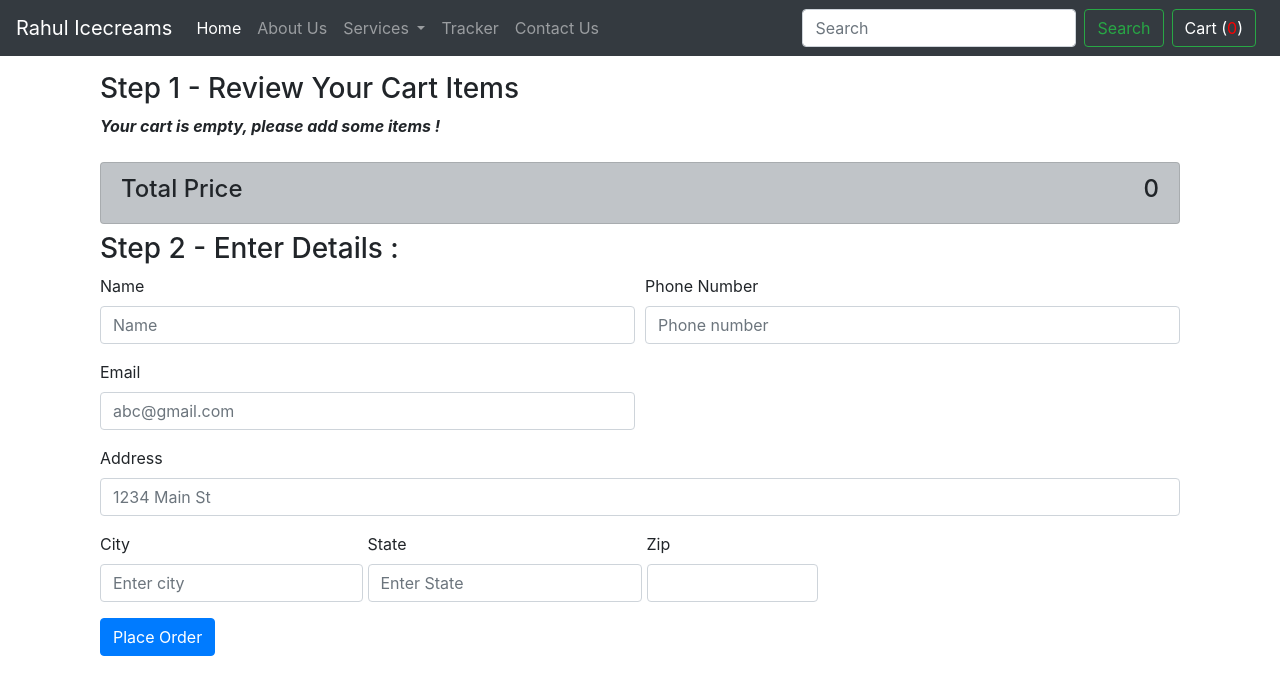
After one commit to Rahulraj31/Ecommerce-Website-using-Django, a Django app: page /checkout in a window 1280 px wide. The commit adds this page. Shown: the top 695 px of the page. Run offline with Django 3.2, Linux system fonts and the light colour scheme; some libraries are stand-ins or nearby versions.

Commit message:
2nd change

```diff
--- a/home/admin.py
+++ b/home/admin.py
@@ -1,7 +1,13 @@
 from django.contrib import admin
 from home.models import Contact   #added by me
+from home.models import Order   #added by me
+
+#from home.models import  User
 # Register your models here.
 admin.site.register(Contact)
+#admin.site.register(User)
+admin.site.register(Order)
+
 
 #now go to apps.py copy name and in settings put in istalled apps
 #terminal mai python manage.py makemigration (file banegi) then migrate (table banegi)
--- a/home/urls.py
+++ b/home/urls.py
@@ -6,5 +6,7 @@ urlpatterns = [
     path("me", views.me, name='me'),
     path("services", views.services, name='services'),
     path("contact", views.contact, name='contact'),
+    path("tracker", views.tracker, name='tracker'),
+    path("checkout", views.checkout, name='checkout'),
 
 ]
--- a/home/views.py
+++ b/home/views.py
@@ -1,7 +1,13 @@
 from django.shortcuts import render,HttpResponse
 from datetime import datetime
 from home.models import Contact
+from home.models import Order
+
 from django.contrib import messages
+import datetime
+
+global thank        # becoz without this there was error of local storage assignment
+global id
 # Create your views here.
 '''
                                     for passing variables
@@ -26,10 +32,31 @@ def contact(request) :
         email=request.POST.get('email')
         phone=request.POST.get('phone')
         desc=request.POST.get('desc')
-        contact=Contact(name=name,email=email,phone=phone,desc=desc,date=datetime.today())
+        contact=Contact(name=name,email=email,phone=phone,desc=desc,date=datetime.date.today())
         contact.save()
         messages.success(request, 'Form Submitted!')      #needed to be iterate in template
     return render(request,"contact.html")
 
 def me(request) :
     return render(request,"about.html")
+
+def tracker(request):
+    return render(request,"tracker.html")
+def checkout(request):
+    if request.method == "POST":
+        items_json = request.POST.get('itemsJson', '')
+        name = request.POST.get('name')
+        amount = request.POST.get('amount')
+        email = request.POST.get('email')
+        phone = request.POST.get('phone')
+        address = request.POST.get('address')
+        city = request.POST.get('city')
+        state = request.POST.get('state')
+        zip_code = request.POST.get('zip_code')
+        order= Order(amount=amount,items_json=items_json,name=name, email=email, phone=phone, address=address,city=city,zip_code=zip_code,state=state)
+        order.save()
+        thank = True
+
+        id = order.order_id
+        return render(request,"checkout.html",  {'thank': thank, 'id': id})
+    return render(request, "checkout.html")
--- a/templates/about.html
+++ b/templates/about.html
@@ -57,6 +57,7 @@ About |
 
 {% block body %}
 
+
  <div class="container-fluid px-0" id="content">
      <img src="{% static "photo-1586281380349-632531db7ed4.jpg"%}" class="d-block w-100 " alt="2nd">
      <br>
--- a/templates/base.html
+++ b/templates/base.html
@@ -10,9 +10,9 @@ will be used by every page
     <!-- Required meta tags -->
     <meta charset="utf-8">
     <meta name="viewport" content="width=device-width, initial-scale=1, shrink-to-fit=no">
-     <!-- Bootstrap CSS -->
-    <link rel="stylesheet" href="https://stackpath.bootstrapcdn.com/bootstrap/4.5.0/css/bootstrap.min.css"
-          integrity="sha384-9aIt2nRpC12Uk9gS9baDl411NQApFmC26EwAOH8WgZl5MYYxFfc+NcPb1dKGj7Sk" crossorigin="anonymous">
+      <!-- Bootstrap CSS -->
+   <link rel="stylesheet" href="https://stackpath.bootstrapcdn.com/bootstrap/4.2.1/css/bootstrap.min.css"
+         integrity="sha384-GJzZqFGwb1QTTN6wy59ffF1BuGJpLSa9DkKMp0DgiMDm4iYMj70gZWKYbI706tWS" crossorigin="anonymous">
 
     <title> {% block title %} {% endblock title %} Rahul Ice Creams</title>
       {% block head %} {% endblock head %}
@@ -46,15 +46,28 @@ will be used by every page
           <a class="dropdown-item" href="#">Family Pack</a>
         </div>
         </li>
+         <li class="nav-item">
+        <a class="nav-link" href="/tracker">Tracker</a>
+        </li>
         <li class="nav-item">
         <a class="nav-link" href="/contact">Contact Us</a>
         </li>
       </ul>
      <form class="form-inline my-2 my-lg-0">
       <input class="form-control mr-sm-2" type="search" placeholder="Search" aria-label="Search">
-      <button class="btn btn-outline-success my-2 my-sm-0" type="submit">Search</button>
+         <button class="btn btn-outline-success my-2 my-sm-0" type="submit">Search</button>
+
        </form>
+        <button type="button" class="btn btn-outline-success mx-2 pop" id="popcart" data-trigger="click" data-container="body" data-toggle="popover" data-placement="bottom" data-html="true" data-content="Vivamus
+            sagittis lacus vel augue laoreet rutrum faucibus." style="color:white;background-color:none;">
+             Cart (<span id="cart" style="color:red;"  >0</span>)
+         </button>
+
+          <!--{% block login %}
+
+         {% endblock login %}-->
       </div>
+
     </nav>
 
     <!-- Adding  Alerts -->
@@ -72,11 +85,17 @@ will be used by every page
      <!-- Additional added for block i.e template inheritance -->
     {% block body %}  {% endblock body %}
 
-    <!-- Optional JavaScript -->
+    <!-- Bootstrap CSS -->
+   <link rel="stylesheet" href="https://stackpath.bootstrapcdn.com/bootstrap/4.2.1/css/bootstrap.min.css" integrity="sha384-GJzZqFGwb1QTTN6wy59ffF1BuGJpLSa9DkKMp0DgiMDm4iYMj70gZWKYbI706tWS" crossorigin="anonymous">
+
+
+<!-- Optional JavaScript -->
     <!-- jQuery first, then Popper.js, then Bootstrap JS -->
-    <script src="https://code.jquery.com/jquery-3.5.1.slim.min.js" integrity="sha384-DfXdz2htPH0lsSSs5nCTpuj/zy4C+OGpamoFVy38MVBnE+IbbVYUew+OrCXaRkfj" crossorigin="anonymous"></script>
-    <script src="https://cdn.jsdelivr.net/npm/popper.js@1.16.0/dist/umd/popper.min.js" integrity="sha384-Q6E9RHvbIyZFJoft+2mJbHaEWldlvI9IOYy5n3zV9zzTtmI3UksdQRVvoxMfooAo" crossorigin="anonymous"></script>
-    <script src="https://stackpath.bootstrapcdn.com/bootstrap/4.5.0/js/bootstrap.min.js" integrity="sha384-OgVRvuATP1z7JjHLkuOU7Xw704+h835Lr+6QL9UvYjZE3Ipu6Tp75j7Bh/kR0JKI" crossorigin="anonymous"></script>
+    <script src="https://code.jquery.com/jquery-3.3.1.slim.min.js" integrity="sha384-q8i/X+965DzO0rT7abK41JStQIAqVgRVzpbzo5smXKp4YfRvH+8abtTE1Pi6jizo" crossorigin="anonymous"></script>
+    <script src="https://cdnjs.cloudflare.com/ajax/libs/popper.js/1.14.6/umd/popper.min.js" integrity="sha384-wHAiFfRlMFy6i5SRaxvfOCifBUQy1xHdJ/yoi7FRNXMRBu5WHdZYu1hA6ZOblgut" crossorigin="anonymous"></script>
+    <script src="https://stackpath.bootstrapcdn.com/bootstrap/4.2.1/js/bootstrap.min.js" integrity="sha384-B0UglyR+jN6CkvvICOB2joaf5I4l3gm9GU6Hc1og6Ls7i6U/mkkaduKaBhlAXv9k" crossorigin="anonymous"></script>
+     {% block js%}
 
+     {% endblock %}
   </body>
 </html>
--- /dev/null
+++ b/templates/checkout.html
@@ -0,0 +1,118 @@
+{% extends 'base.html' %}
+<!--Template Inheritance index material in base.html comprising nav bar -->
+{% block title %}
+Checkout |
+{% endblock title %}
+
+{% block body %}
+<div class="container my-3" >
+    <div class="col my-2" >
+    <h3>Step 1 -  Review Your Cart  Items</h3>
+    <div >
+        <ul class="list-group" id='items'>
+
+        </ul>
+        <ul class="list-group my-2" >
+            <li class="list-group-item d-flex justify-content-between align-items-center" style="background-color:#c0c4c8">
+               <h4> Total Price <h4>
+               <h4><span id="totalprice"></span></h4>
+            </li>
+
+        </ul>
+    </div>
+    </div>
+
+
+
+
+    <div class="col my-2" >
+    <h3>Step 2 -   Enter Details :</h3>
+        <form method="post" action="/checkout"> {% csrf_token %}
+            <input type="hidden" name="itemsJson" id="itemsJson">
+            <input type="hidden" name="amount" id="amount">
+  <div class="form-row">
+       <div class="form-group col-md-6">
+      <label for="inputname">Name</label>
+      <input type="text" class="form-control" id="name"  name="name" placeholder="Name">
+    </div>
+      <div class="form-group col-md-6">
+      <label for="inputphone">Phone Number</label>
+      <input type="text" class="form-control" id="phone"name="phone" placeholder="Phone number">
+    </div>
+    <div class="form-group col-md-6">
+      <label for="inputEmail4">Email</label>
+      <input type="email" class="form-control" id="email"  name="email" placeholder="abc@gmail.com">
+    </div>
+
+  </div>
+  <div class="form-group">
+    <label for="inputAddress">Address</label>
+    <input type="text" class="form-control" id="address1" name="address" placeholder="1234 Main St">
+  </div>
+  <div class="form-row">
+    <div class="form-group col-md-3">
+      <label for="inputCity">City</label>
+      <input type="text" class="form-control" id="city" name="city" placeholder="Enter city">
+    </div>
+    <div class="form-group">
+      <label for="inputstate">State</label>
+      <input type="text" class="form-control" id="state" name="state" placeholder="Enter State">
+    </div>
+    <div class="form-group col-md-2">
+      <label for="inputZip">Zip</label>
+      <input type="text" class="form-control" name="zip_code" id="zip_code">
+    </div>
+  </div>
+  <button type="submit" class="btn btn-primary">Place Order</button>
+</form>
+    </div>
+
+</div>
+
+{% endblock body %}
+
+{% block js%}
+ <script>
+  if(localStorage.getItem('cart')== null){
+    var cart ={};
+  }
+  else{
+    cart=JSON.parse(localStorage.getItem("cart") );
+
+  }
+
+ var sum=0;
+ var totalprice=0;
+ if  ($.isEmptyObject(cart)){               // coz the no. in cart was showing zero when webpage was changed
+
+   mystr= `<p> <i><b>Your cart is empty, please add some items ! </b></i></p>`
+    $('#items').append(mystr);
+ }
+
+else{
+ for (item in cart ){
+
+   let name=cart[item][1];
+   let qty=cart[item][0];
+   let itemPrice=cart[item][2];
+   sum=sum+qty;
+   totalprice=totalprice +qty*itemPrice
+   mystr= `<li class="list-group-item d-flex justify-content-between align-items-center">
+                   ${name}
+                <span class="badge badge-primary badge-pill"> ${qty}</span>
+                </li>`
+    $('#items').append(mystr);
+ }
+}
+document.getElementById("cart").innerHTML = sum;
+document.getElementById("totalprice").innerHTML = totalprice;
+$("#itemsJson").val(JSON.stringify(cart));
+{% if thank %}
+alert('Thanks for ordering with us. Your order is is {{id}}. Use it to track your order using our order tracker');
+localStorage.clear();
+document.location = "/";
+{% endif %}
+$("#amount").val($("#totalprice").html())
+ </script>
+
+{% endblock %}
--- a/templates/contact.html
+++ b/templates/contact.html
@@ -4,6 +4,10 @@
 Contact |
 {% endblock title %}
 {% block body %}
+  <!--{% block login %}
+         <button class="btn btn-outline-success mx-1"  ><a href="/me" style="color:white;text-decoration:none" >Login</a></button>
+         {% endblock login %}-->
+
 
 <div class="container-fluid px-0 py-0 ">
     <img src= "{% static "photo-1498230870289-7561110a6e69.jpg" %}"class="d-block w-100 " alt="2nd">
```
Also changed, not shown: hello/settings.py (+3 -11 lines), home/models.py (+32 -4 lines), templates/index.html (+169 -30 lines), templates/tracker.html (added, +14 -0 lines), db.sqlite3, home/migrations/0001_initial.py, home/migrations/0002_order_amount.py (added).
